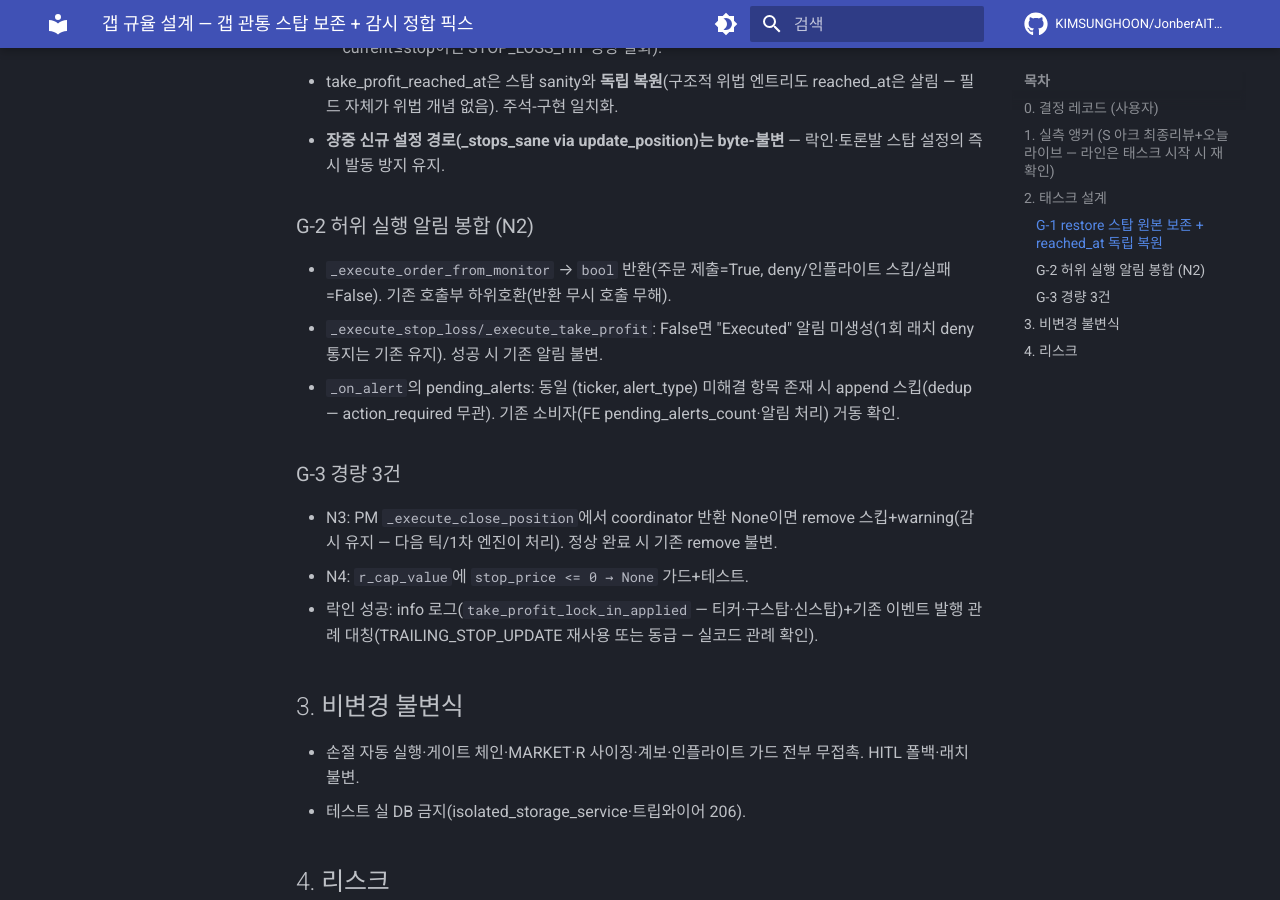
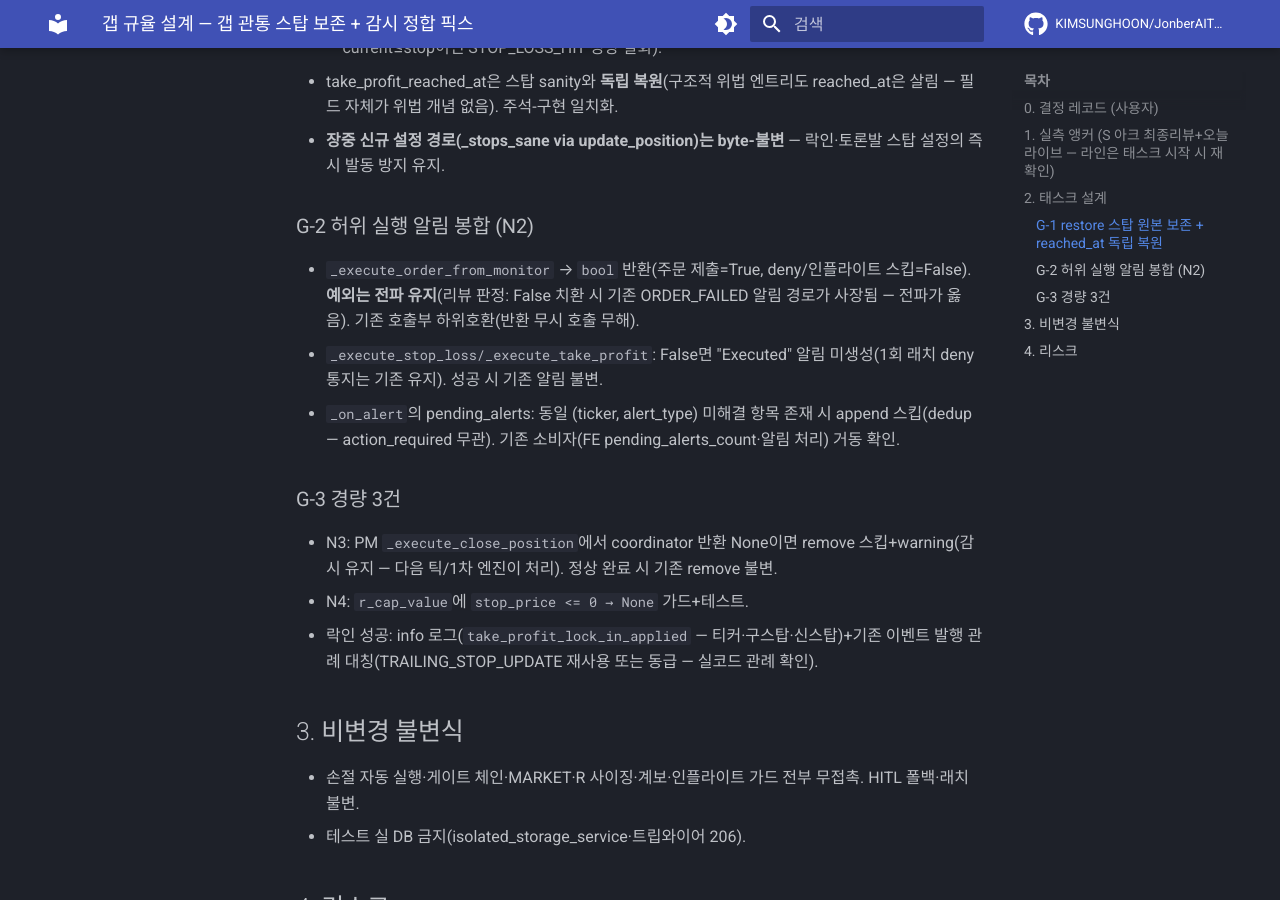
Before and after one commit to KIMSUNGHOON/JonberAITrading, an MkDocs documentation site: the page built from docs/superpowers/specs/2026-07-20-gap-discipline-design.md, in a window 1280 px wide and 900 px high, scrolled down 1442 px. Built offline with MkDocs 1.6.1 and Material for MkDocs 9.7.7, drawn with Linux system fonts in a browser that asks for light colours; comment, search, counter and statistics services are not loaded.

Commit message:
docs(spec): 갭 규율 G-2 예외 처리 문언 정정 — 전파 유지가 옳음(ORDER_FAILED 경로 보존)
Co-Authored-By: Claude Fable 5 <noreply@anthropic.com>

```diff
--- a/docs/superpowers/specs/2026-07-20-gap-discipline-design.md
+++ b/docs/superpowers/specs/2026-07-20-gap-discipline-design.md
@@ -24,7 +24,7 @@
 - **장중 신규 설정 경로(_stops_sane via update_position)는 byte-불변** — 락인·토론발 스탑 설정의 즉시 발동 방지 유지.
 
 ### G-2 허위 실행 알림 봉합 (N2)
-- `_execute_order_from_monitor` → `bool` 반환(주문 제출=True, deny/인플라이트 스킵/실패=False). 기존 호출부 하위호환(반환 무시 호출 무해).
+- `_execute_order_from_monitor` → `bool` 반환(주문 제출=True, deny/인플라이트 스킵=False). **예외는 전파 유지**(리뷰 판정: False 치환 시 기존 ORDER_FAILED 알림 경로가 사장됨 — 전파가 옳음). 기존 호출부 하위호환(반환 무시 호출 무해).
 - `_execute_stop_loss/_execute_take_profit`: False면 "Executed" 알림 미생성(1회 래치 deny 통지는 기존 유지). 성공 시 기존 알림 불변.
 - `_on_alert`의 pending_alerts: 동일 (ticker, alert_type) 미해결 항목 존재 시 append 스킵(dedup — action_required 무관). 기존 소비자(FE pending_alerts_count·알림 처리) 거동 확인.
 
```
